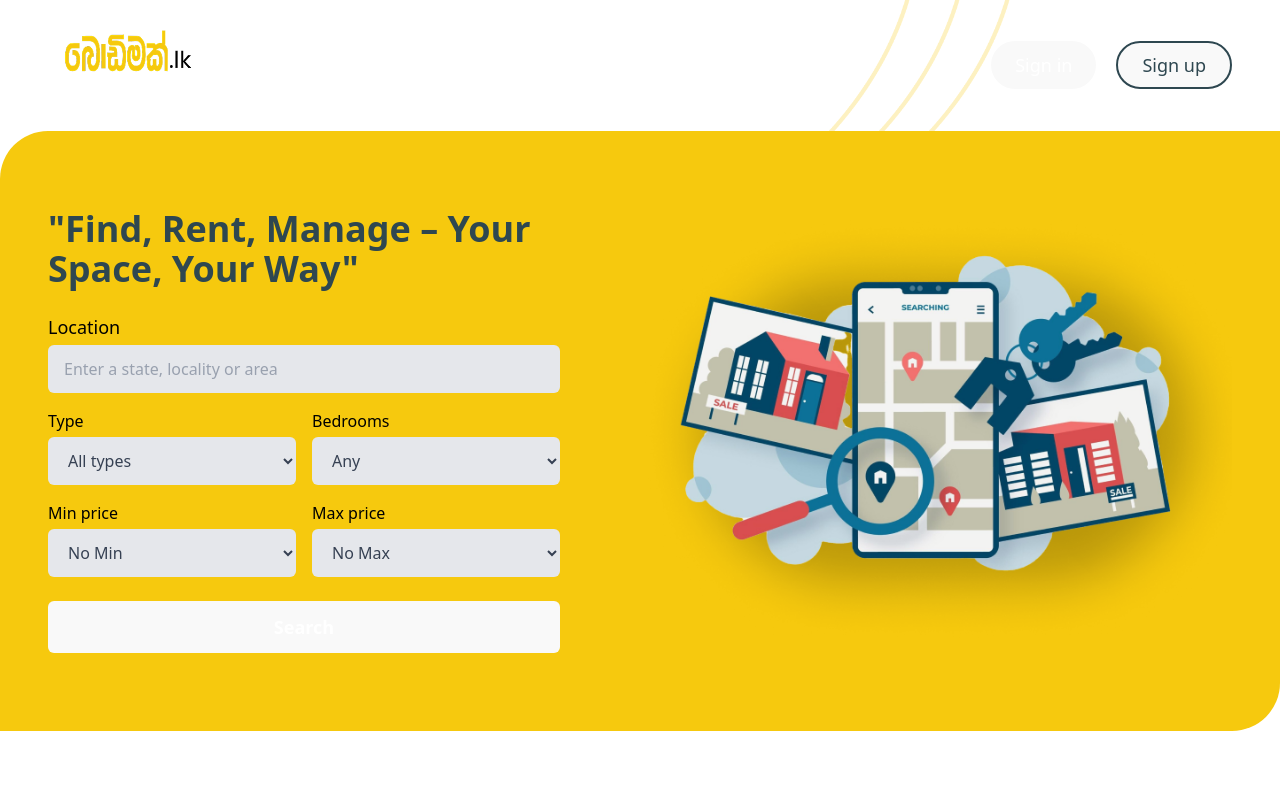
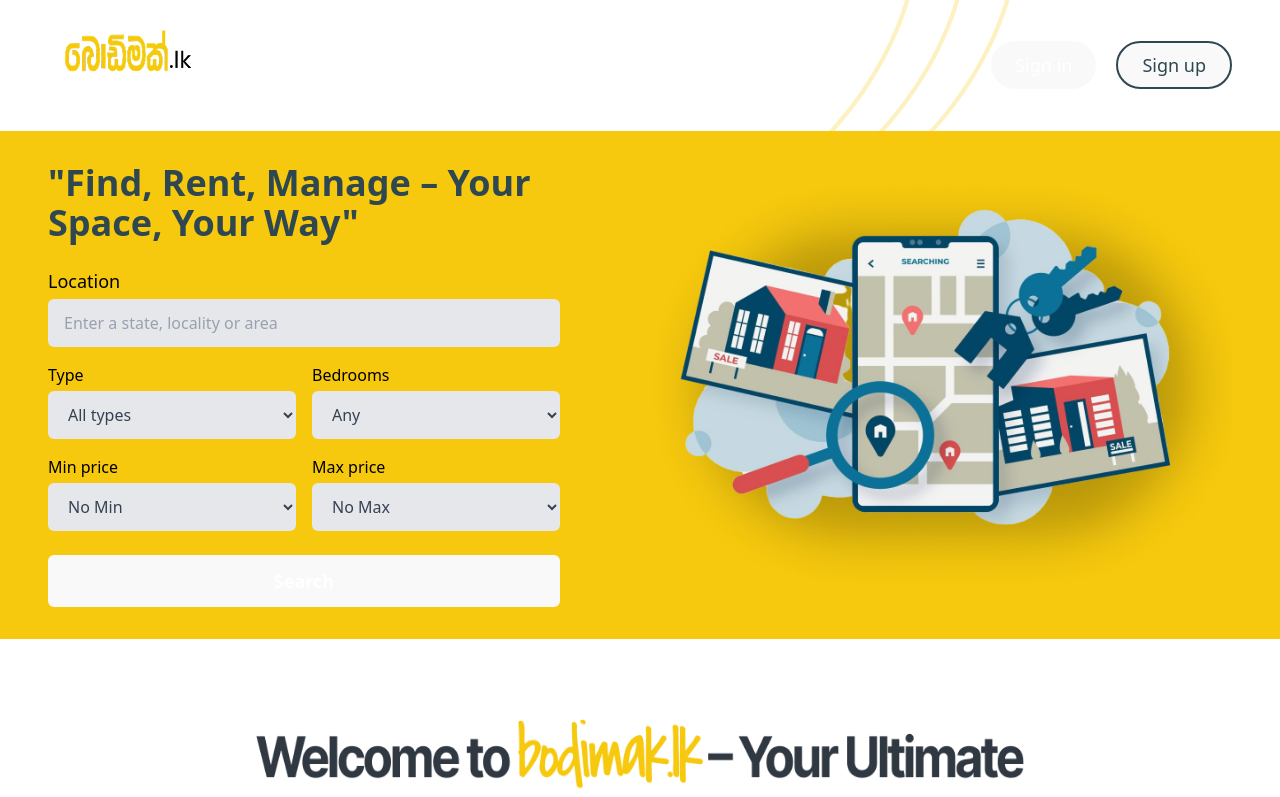
Before and after one commit to HashanTG/bodimaklk_frontend, a React (Vite) app: page / in a window 1280 px wide. Shown: the top 797 px of the page. Built offline with nearby package versions, Linux system fonts and the light colour scheme.

Commit message:
change hero

```diff
--- a/src/component/Hero.tsx
+++ b/src/component/Hero.tsx
@@ -4,8 +4,7 @@ const Hero: React.FC = () => {
   return (
       <div>
           {/* Main Section */}
-<div className="bg-[#F6C90E] mx-2 md:mx-auto  rounded-br-[3rem] rounded-tl-[3rem]
-                w-full max-w-[1450px] min-h-[600px] flex flex-col md:flex-row items-center px-4 md:px-12 py-8 relative overflow-hidden">
+<div className="bg-[#F6C90E] w-full flex flex-col md:flex-row items-center px-4 md:px-12 py-8 relative overflow-hidden">
 
   {/* Left: Form & Heading */}
   <div className="w-full md:w-1/2 flex flex-col justify-center">
```
